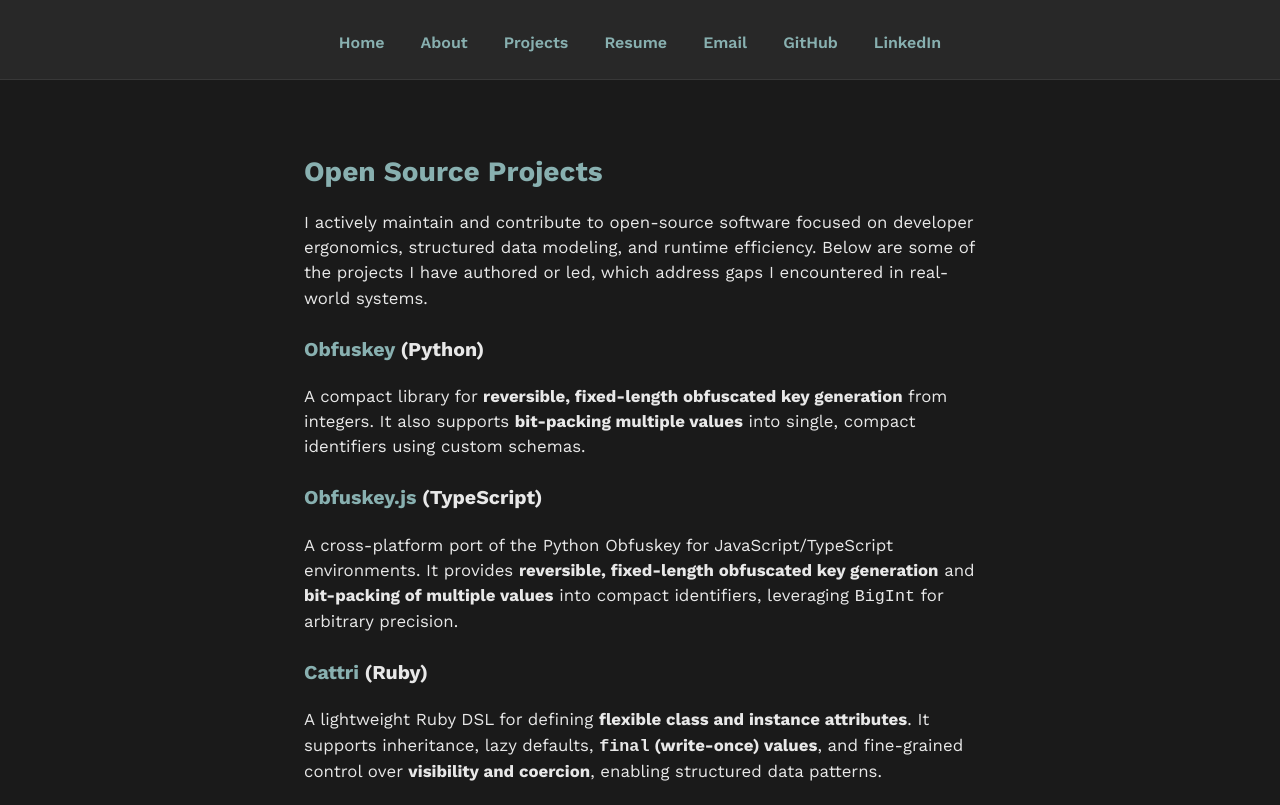
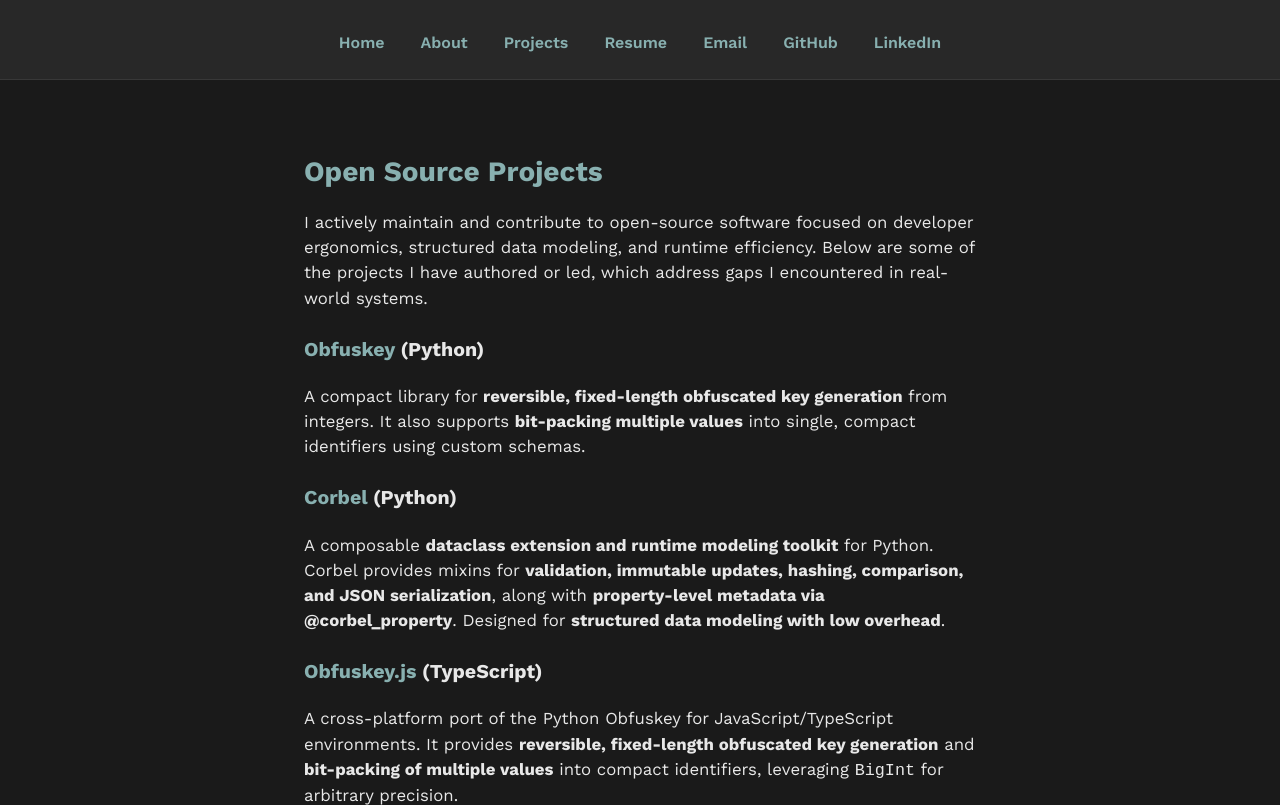
Before and after one commit to bnlucas/portfolio, an Eleventy site: page projects.md in a window 1280 px wide. Shown: the part 249-1054 px from the top of the page. Built offline with nearby package versions, Linux system fonts and the light colour scheme; Eleventy itself is replaced by a stand-in of ours; files that its build step writes are made by us from their sources; what markdown-it-link-attributes would draw is missing.

Commit message:
Update projects.md

```diff
--- a/projects.md
+++ b/projects.md
@@ -11,6 +11,10 @@ I actively maintain and contribute to open-source software focused on developer
 ### [Obfuskey](https://github.com/bnlucas/obfuskey) (Python)
 
 A compact library for **reversible, fixed-length obfuscated key generation** from integers. It also supports **bit-packing multiple values** into single, compact identifiers using custom schemas.
+
+### [Corbel](https://github.com/bnlucas/corbel) (Python)
+
+A composable **dataclass extension and runtime modeling toolkit** for Python. Corbel provides mixins for **validation, immutable updates, hashing, comparison, and JSON serialization**, along with **property-level metadata via @corbel_property**. Designed for **structured data modeling with low overhead**.
 
 ### [Obfuskey.js](https://github.com/bnlucas/obfuskey-js) (TypeScript)
 
```
